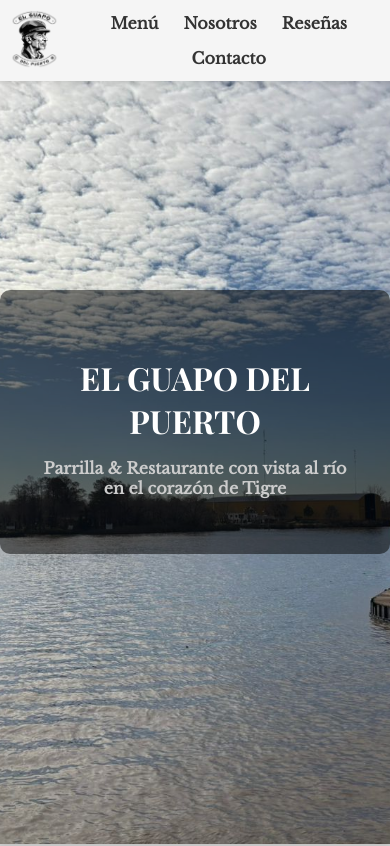
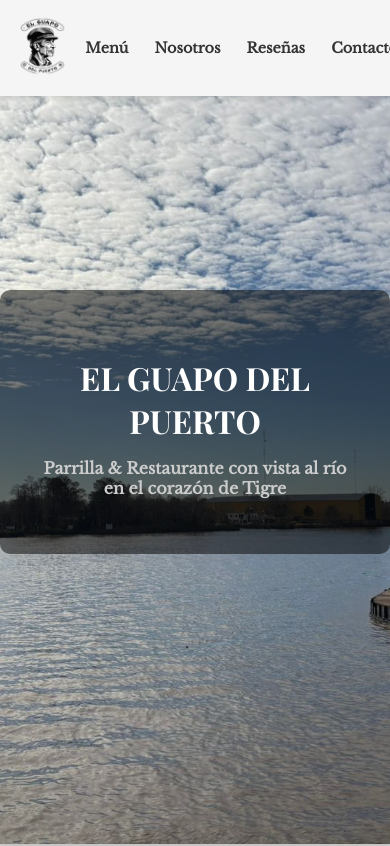
Before and after one commit to guido-scotti/El-Guapo-Del-Puerto, a plain HTML site: page index.html in a window 390 px wide. Shown: the top 846 px of the page. Drawn offline with nearby package versions, Linux system fonts and the light colour scheme.

Commit message:
update navlinks

```diff
--- a/CSS/styles.css
+++ b/CSS/styles.css
@@ -323,16 +323,21 @@
 @media (max-width: 768px) {
   .navbar {
     flex-direction: row;
-    padding: 0.5rem;
+    padding: 1rem;
   }
 
   .nav-links {
     flex-direction: row;
-    gap: 5px;
+    gap: 10px;
     flex-wrap: wrap;
     margin-right: 0;
     justify-content: center;
   }
+
+  .nav-links a {
+      font-size: 0.9rem;
+      padding: 0.3rem 0.5rem;
+    }
 
   .logo {
     height: 60px;
```
